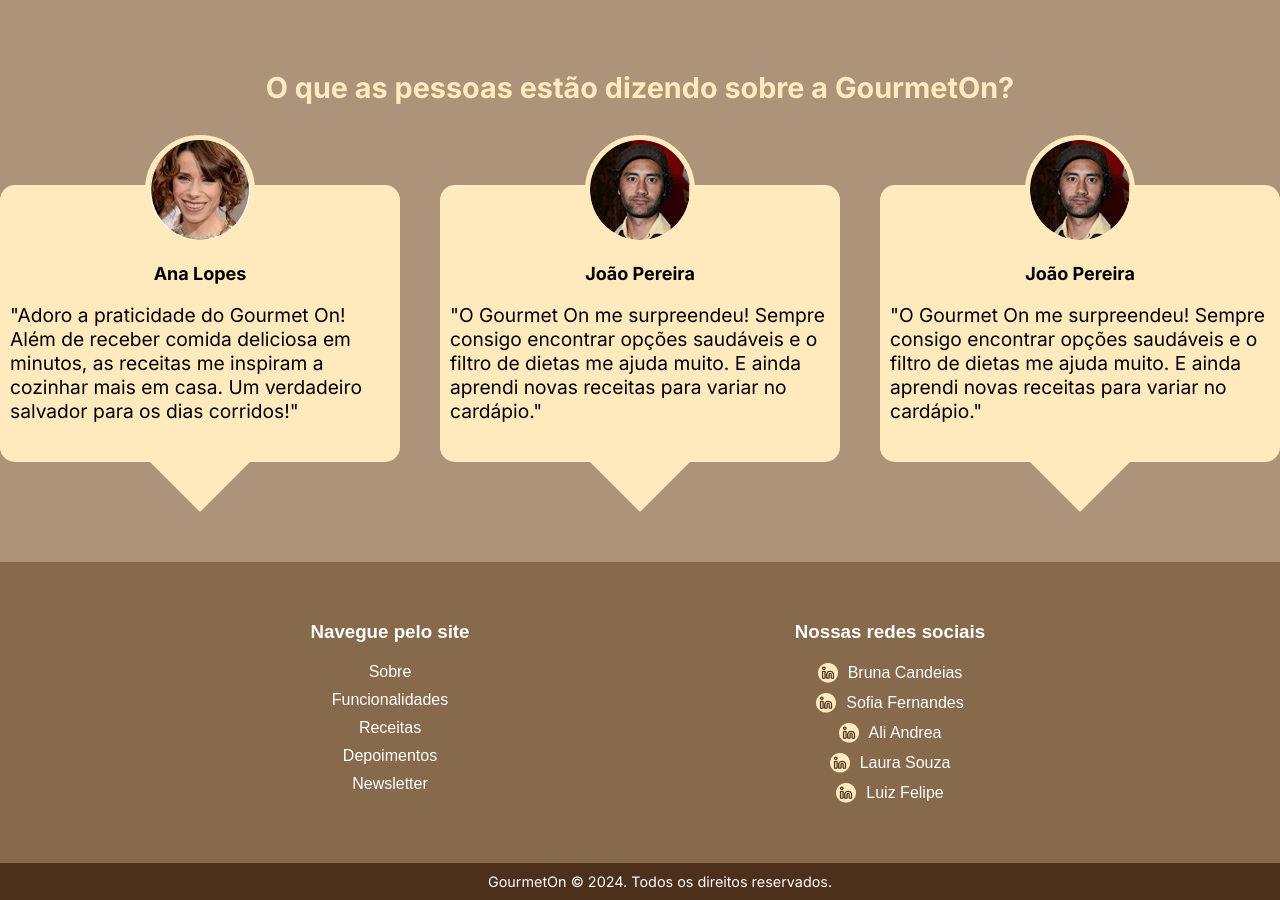
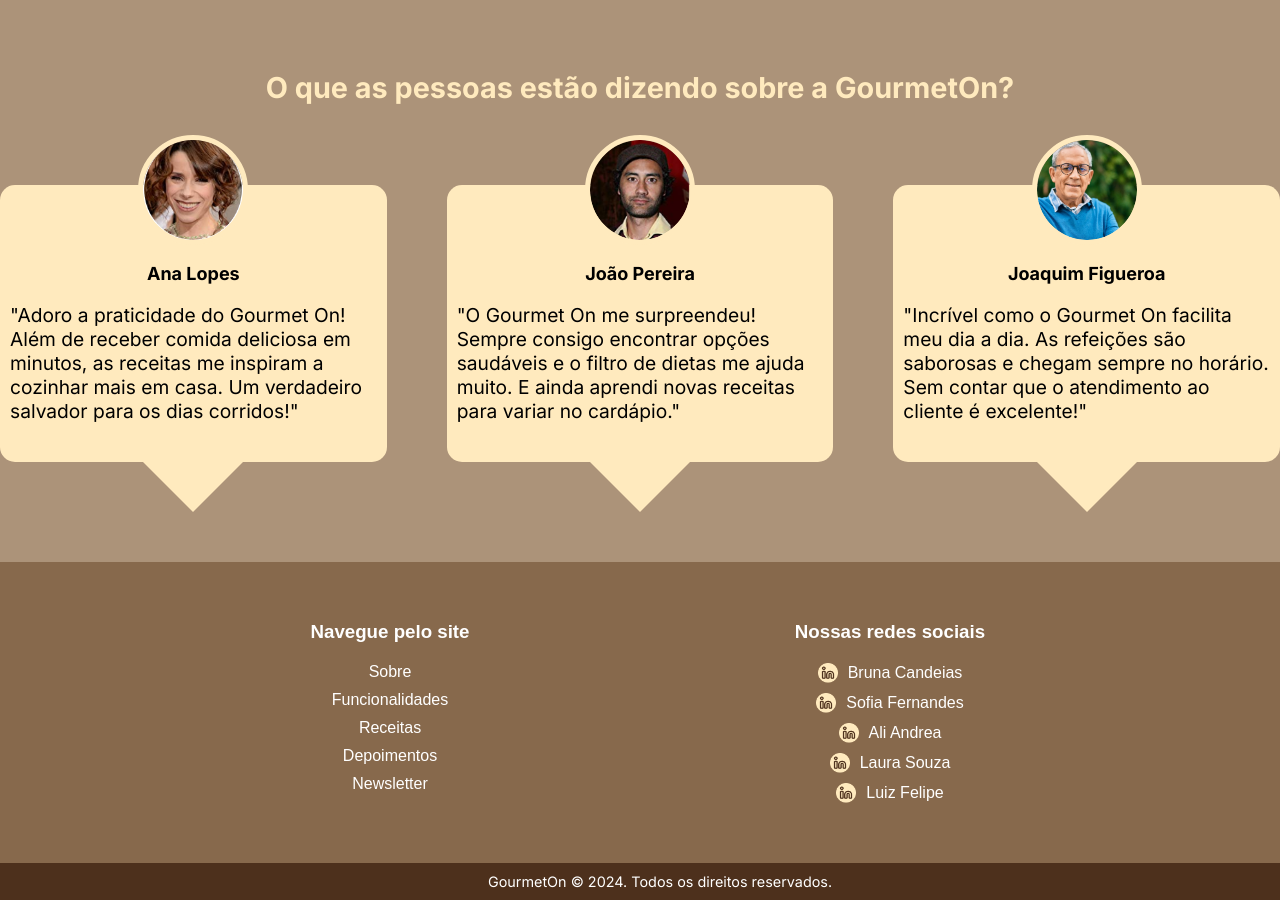
Before and after one commit to brunacostaz/GourmetOn, a React (Create React App) app: page / in a window 1280 px wide. Shown: the part 1540-2440 px from the top of the page. Built offline with nearby package versions, Linux system fonts and the light colour scheme.

Commit message:
Adição do terceiro depoimento

```diff
--- a/src/componentes/Depoimentos/index.js
+++ b/src/componentes/Depoimentos/index.js
@@ -30,12 +30,6 @@
     flex-direction: row;
     justify-content: center;
     gap: 60px;
-  }
-  @media (min-width: 768px) {
-    flex-direction: row;
-    justify-content: center;
-    gap: 40px;
-
   }
 `;
 
@@ -105,9 +99,9 @@
           <Texto>"O Gourmet On me surpreendeu! Sempre consigo encontrar opções saudáveis e o filtro de dietas me ajuda muito. E ainda aprendi novas receitas para variar no cardápio."</Texto>
         </CartaoDepoimento>
         <CartaoDepoimento>
-          <Avatar src={`${process.env.PUBLIC_URL}/img/Joao.png`} alt="João Pereira" />
-          <Nome>João Pereira</Nome>
-          <Texto>"O Gourmet On me surpreendeu! Sempre consigo encontrar opções saudáveis e o filtro de dietas me ajuda muito. E ainda aprendi novas receitas para variar no cardápio."</Texto>
+          <Avatar src={`${process.env.PUBLIC_URL}/img/Joaquim.png`} alt="Joaquim Figueroa" />
+          <Nome>Joaquim Figueroa</Nome>
+          <Texto>"Incrível como o Gourmet On facilita meu dia a dia. As refeições são saborosas e chegam sempre no horário. Sem contar que o atendimento ao cliente é excelente!"</Texto>
         </CartaoDepoimento>
       </ContainerDepoimentos>
     </Secao>
```
Also changed, not shown: public/img/Joaquim.png (added).
